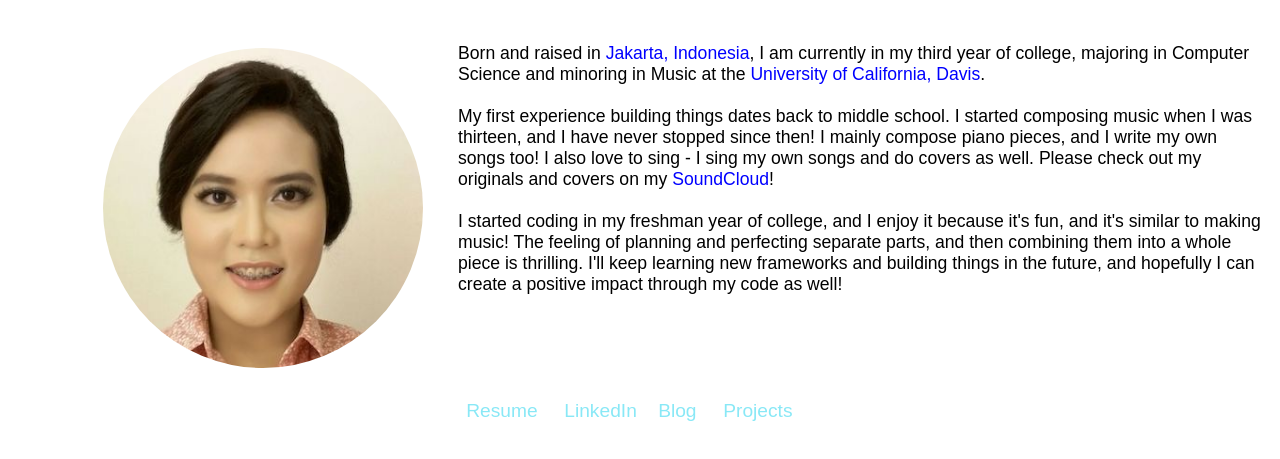
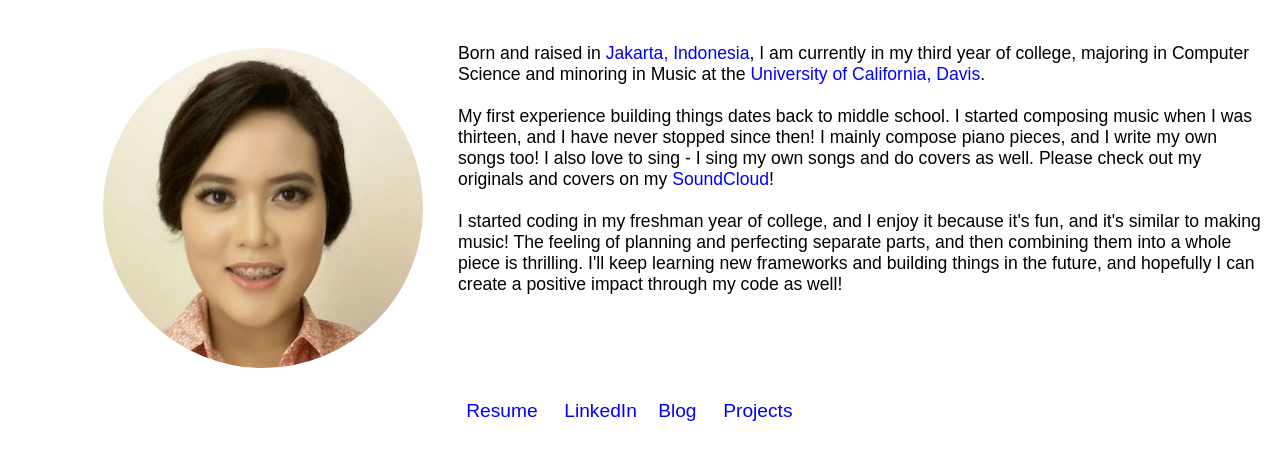
Before and after one commit to raisagandi/raisagandi.github.io, a plain HTML site: page index.html in a window 1280 px wide. Shown: the part 227-686 px from the top of the page. Drawn offline with Linux system fonts and the light colour scheme.

Commit message:
Update index.html

```diff
--- a/index.html
+++ b/index.html
@@ -37,10 +37,10 @@
     </div>
 
     <div class="links">
-    <a href="./resume/Raisa_Gandi_Putri_Resume_2019.pdf" target="_blank">Resume</a> &nbsp &nbsp
-    <a href="https://www.linkedin.com/in/raisagandiputri/" target="_blank">LinkedIn</a>&nbsp &nbsp
-    <a href="https://raisagp.blogspot.com" target="_blank">Blog</a> &nbsp &nbsp
-    <a href="https://github.com/raisagandi" target="_blank">Projects</a> &nbsp &nbsp
+    <a href="./resume/Raisa_Gandi_Putri_Resume_2019.pdf" target="_blank" style="color: #0000ff">Resume</a> &nbsp &nbsp
+    <a href="https://www.linkedin.com/in/raisagandiputri/" target="_blank" style="color: #0000ff">LinkedIn</a>&nbsp &nbsp
+    <a href="https://raisagp.blogspot.com" target="_blank" style="color: #0000ff">Blog</a> &nbsp &nbsp
+    <a href="https://github.com/raisagandi" target="_blank" style="color: #0000ff">Projects</a> &nbsp &nbsp
     </div>
   </p>
 
```
